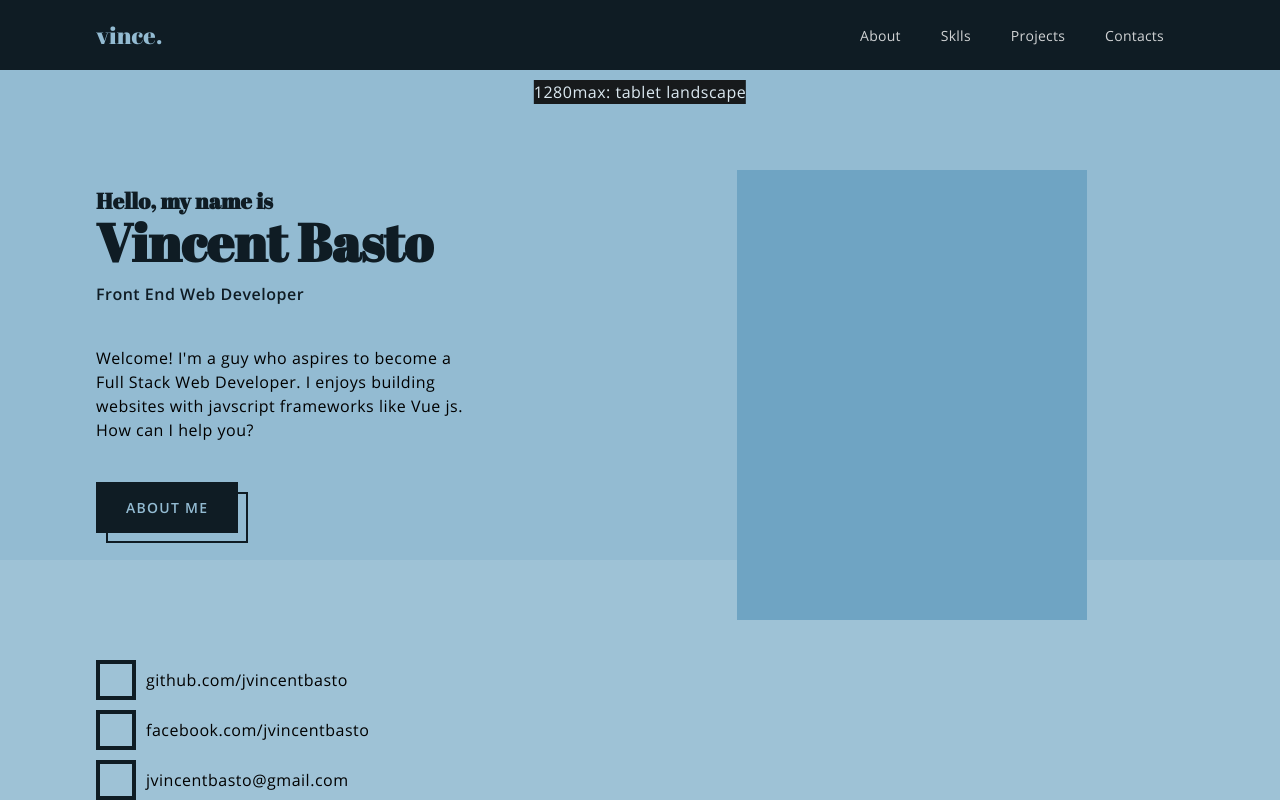
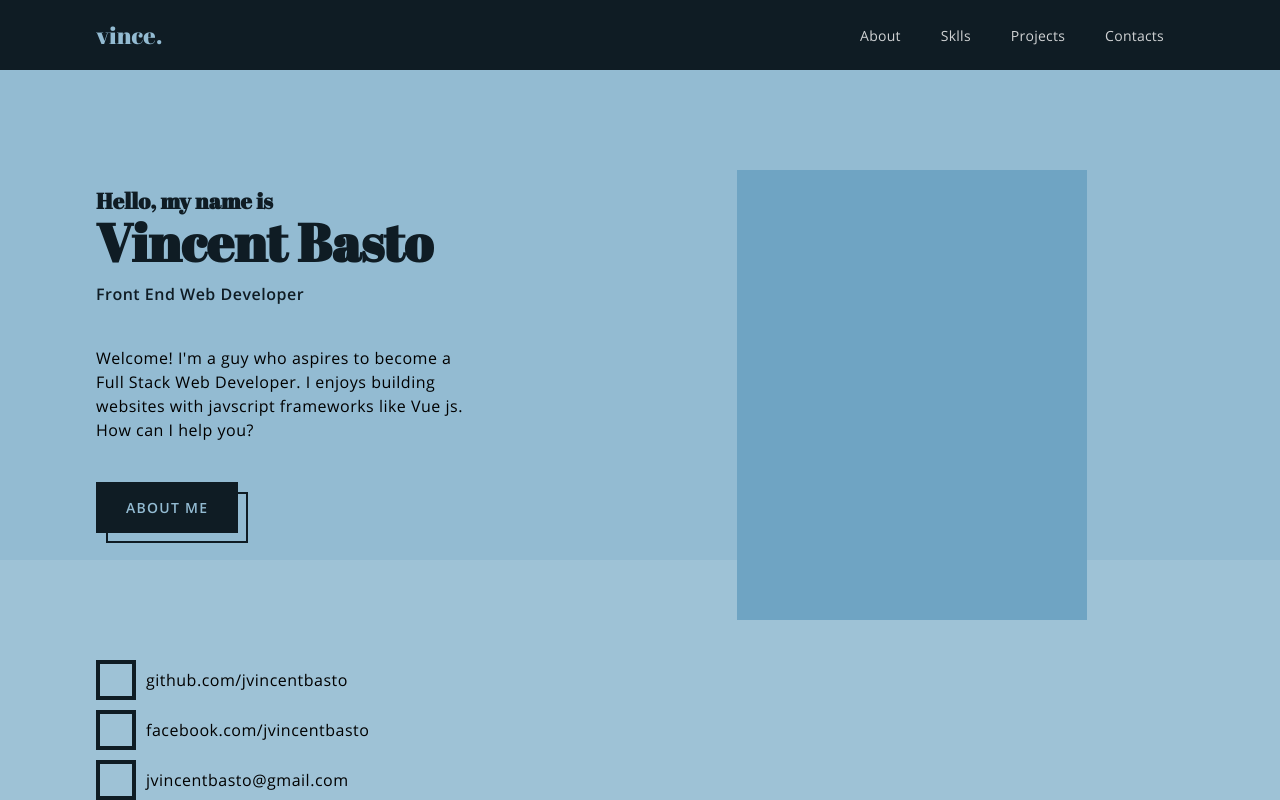
Before and after one commit to jvincentbasto/myportfolio, a Vue app: page / in a window 1280 px wide. Shown: the top 800 px of the page. Built offline with nearby package versions, Linux system fonts and the light colour scheme.

Commit message:
Update App.vue

```diff
--- a/src/App.vue
+++ b/src/App.vue
@@ -1,17 +1,17 @@
 <template>
-  <media-queries />
+  <!-- <media-queries /> -->
   <router-view />
   <my-footer />
 </template>
 
 <script>
 import MyFooter from "@/components/layouts/footer.vue";
-import MediaQueries from "@/components/helpers/mediaQueries.vue";
+// import MediaQueries from "@/components/helpers/mediaQueries.vue";
 
 export default {
   components: {
     MyFooter,
-    MediaQueries,
+    // MediaQueries,
   },
 };
 </script>
```
